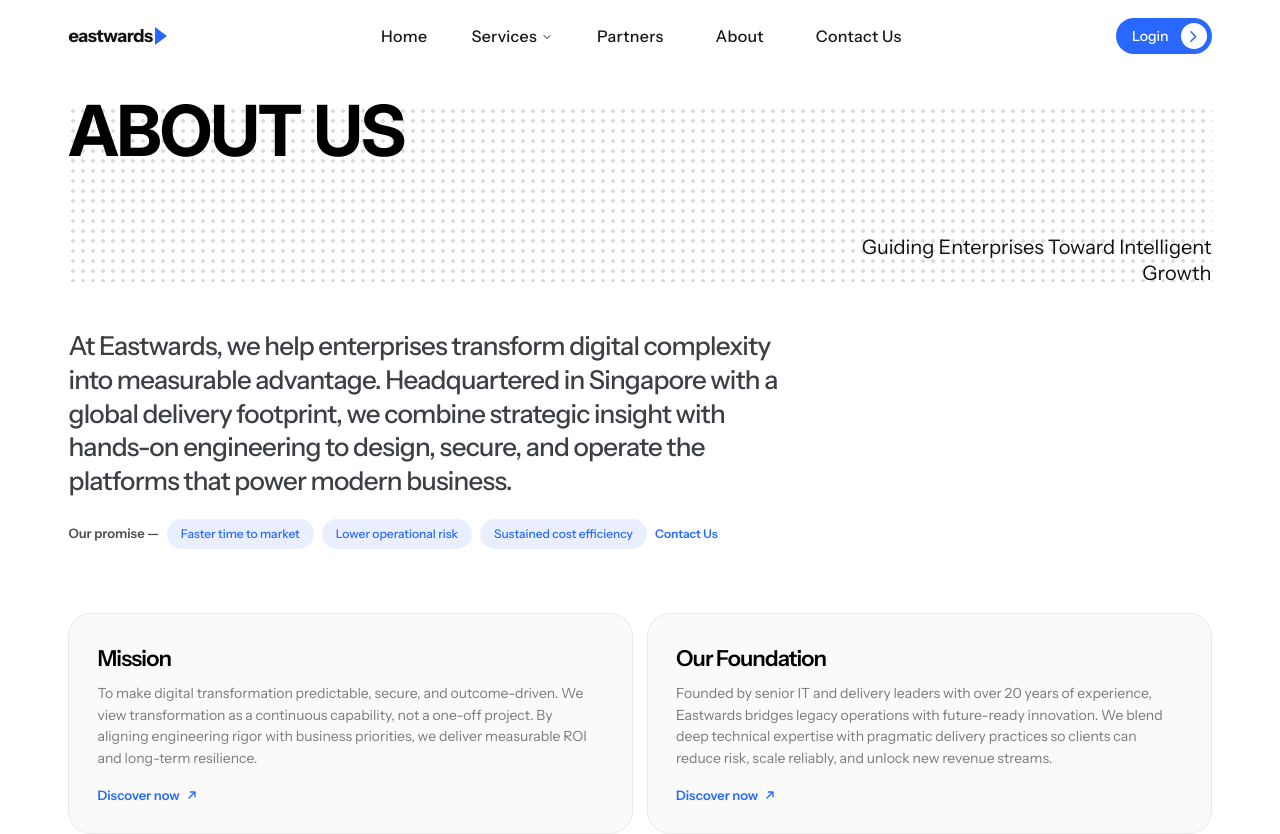
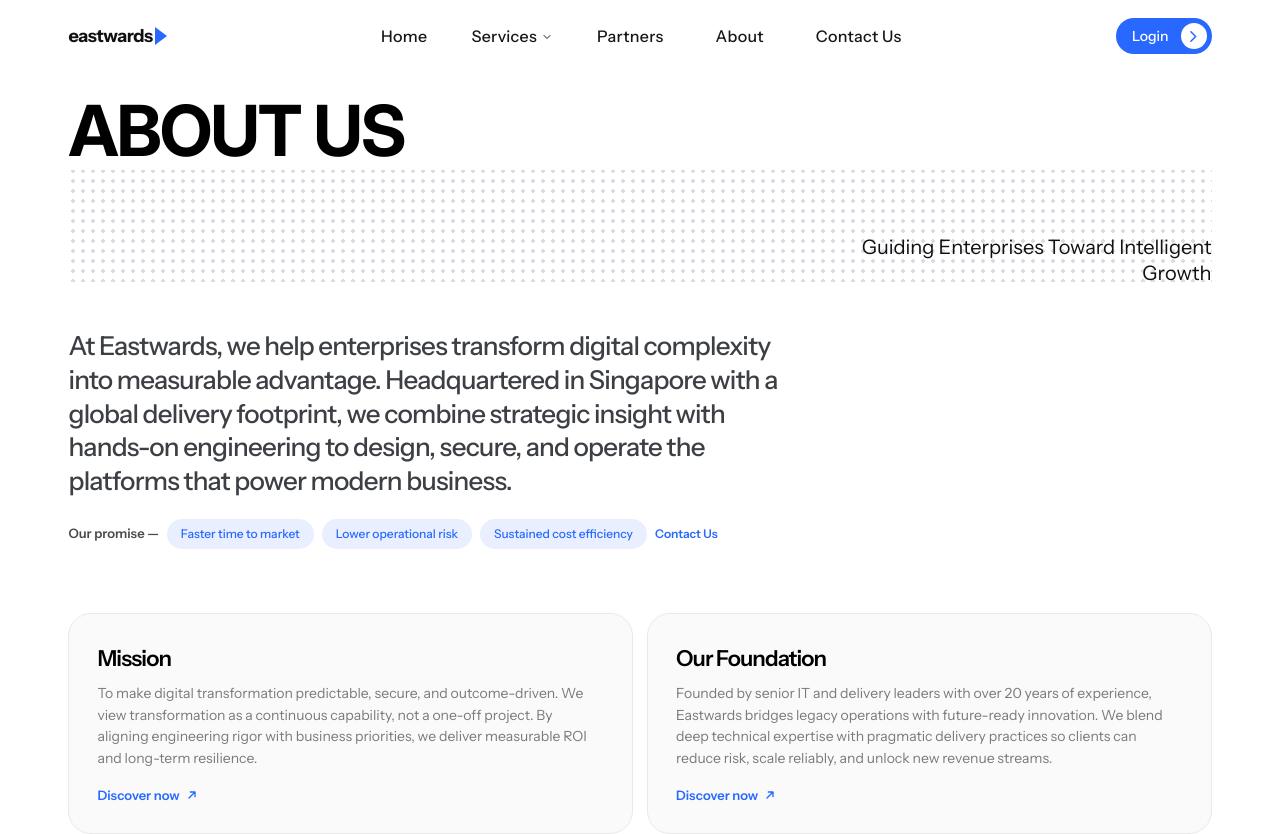
Before and after one commit to wajiha-kulsum/eastwards, a Next.js app: page /about in a window 1280 px wide. Shown: the top 834 px of the page. Built offline with nearby package versions, Linux system fonts and the light colour scheme.

Commit message:
1 Feather the dot-hero title into the field

```diff
--- a/components/DotHero.tsx
+++ b/components/DotHero.tsx
@@ -10,7 +10,7 @@ export default function DotHero({ title, lede }: { title: string; lede: string }
     <section className="relative flex min-h-[160px] flex-col overflow-hidden pt-2 sm:min-h-[190px] lg:min-h-[210px]">
       <DotField className="bottom-[12px] top-[22px]" />
 
-      <h1 className="relative z-10 py-1 font-display text-[clamp(2.75rem,5.5vw,5.5rem)] font-bold uppercase leading-none tracking-[-0.03em] text-black">
+      <h1 className="relative z-10 bg-white py-1 font-display text-[clamp(2.75rem,5.5vw,5.5rem)] font-bold uppercase leading-none tracking-[-0.03em] text-black">
         {title}
       </h1>
 
```
